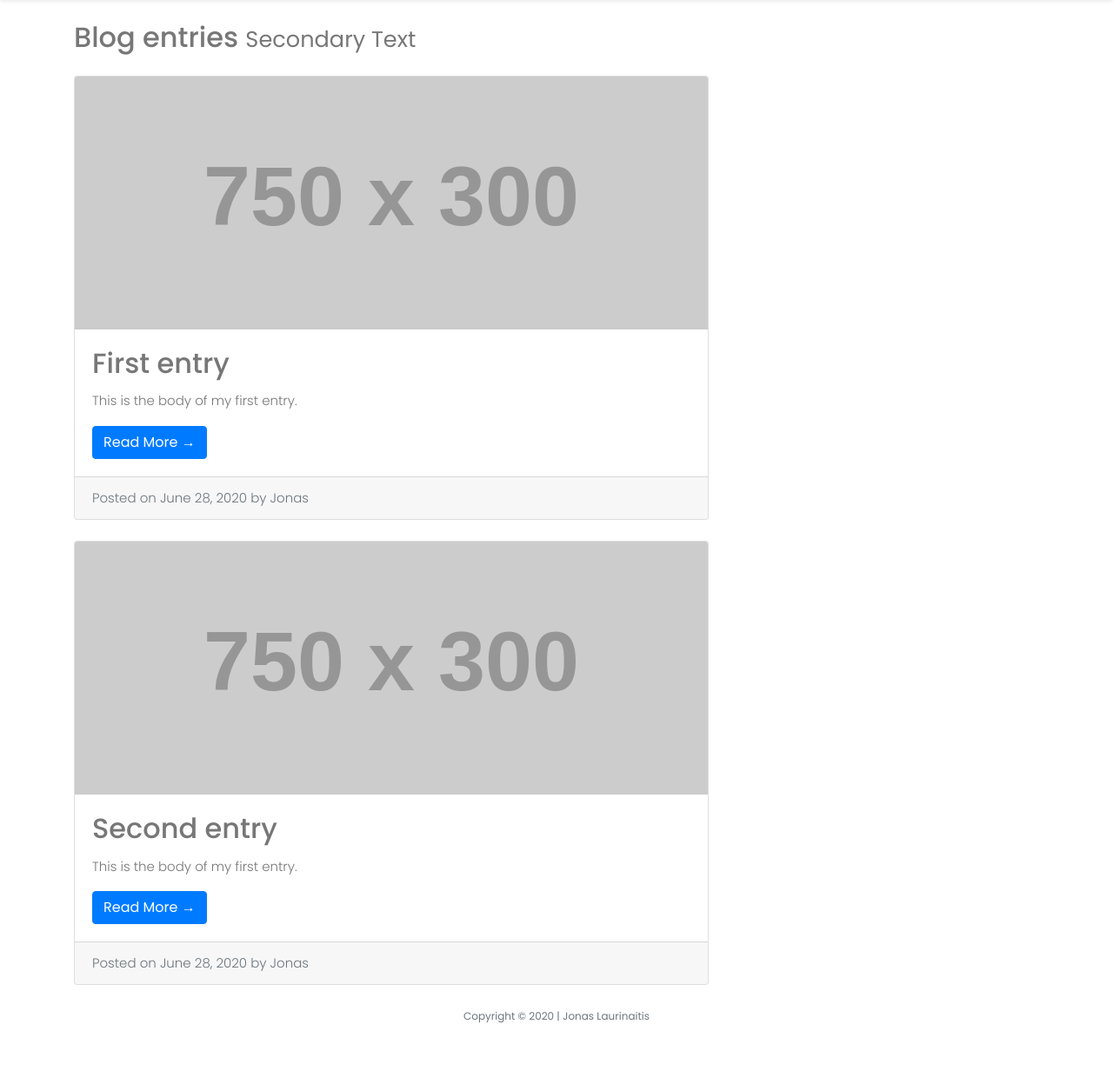
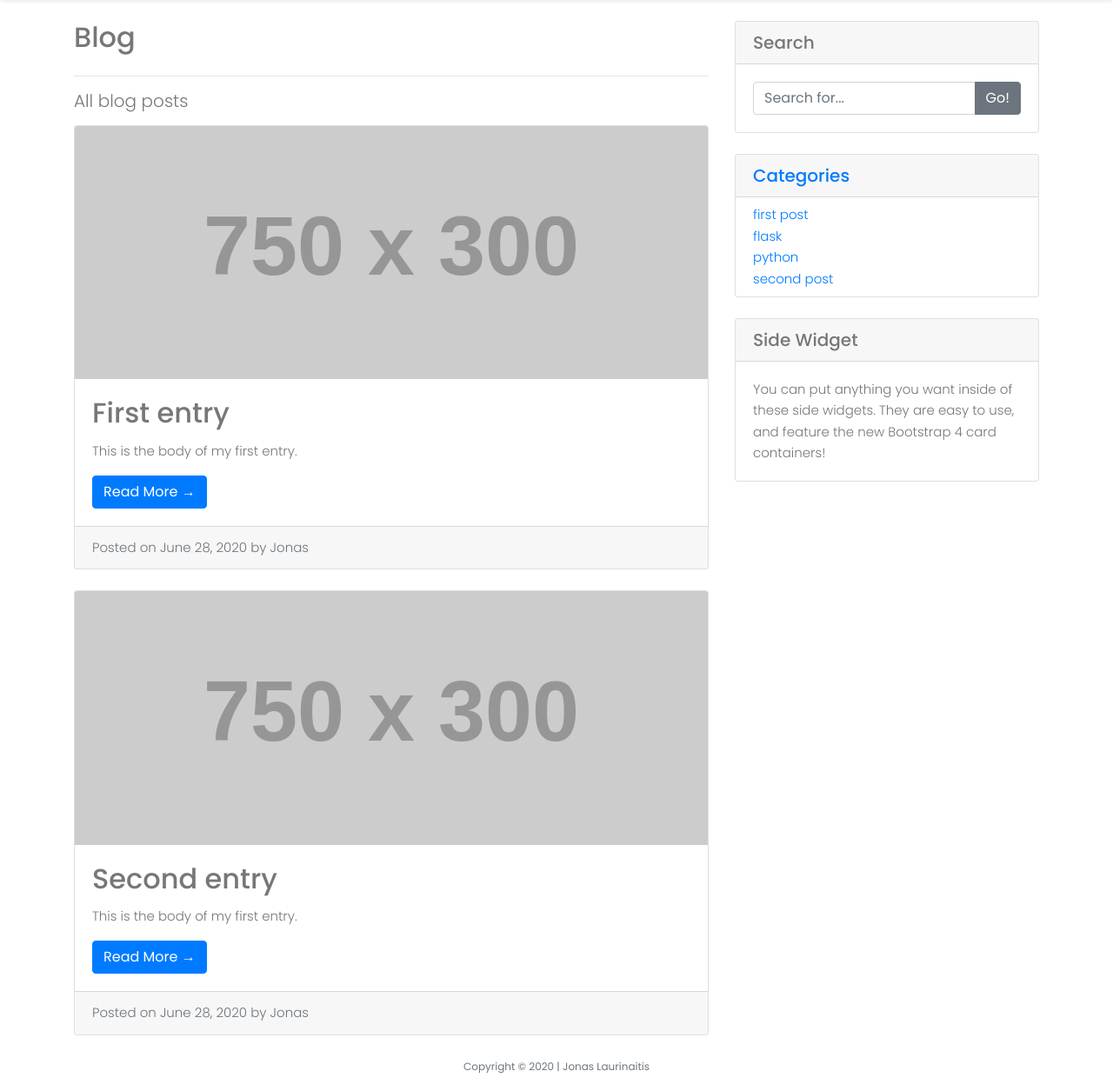
Before and after one commit to JonasLauri/my_resume, a Flask app: page /posts/ in a window 1280 px wide. Shown: the part 60-1315 px from the top of the page at 87% size. Before the commit the page ends 1237 px from the top, so only its background shows below. Run offline with Flask 2, Linux system fonts and the light colour scheme; data comes from the database, SQL or seed files in the repository; grey boxes labelled with a size stand in for pictures from a placeholder-image service; some libraries are stand-ins or nearby versions.

Commit message:
fixed entries views

```diff
--- a/entries/blueprint.py
+++ b/entries/blueprint.py
@@ -8,15 +8,19 @@ entries = Blueprint('entries', __name__, template_folder='templates')
 @entries.route('/')
 def index():
     entries = Entry.query.order_by(Entry.created_timestamp.desc())
-    return object_list('entries/index.html', entries, title='Jonas Laurinaitis - Blog')
+    tags = Tag.query.order_by(Tag.name.asc())
+    return object_list('entries/index.html', entries, title='Jonas Laurinaitis - Blog Posts', tags=tags)
 
-@entries.route('/tags/')
+@entries.route('/categories/')
 def tag_index():
-    pass
+    tags = Tag.query.order_by(Tag.name.asc())
+    return object_list('entries/tag_index.html', tags, title= "Blog Categories")
 
 @entries.route('/category/<slug>/')
 def tag_detail(slug):
-    pass
+    tag = Tag.query.filter(Tag.slug == slug).first_or_404()
+    entries = tag.entries.order_by(Entry.created_timestamp.desc())
+    return object_list('entries/tag_detail.html', entries, tag=tag, title="Blog Category - " + tag.name)
 
 @entries.route('/<slug>/')
 def detail(slug):
--- a/entries/templates/entries/index.html
+++ b/entries/templates/entries/index.html
@@ -2,19 +2,57 @@
 
 
 {% block main %}
-<!-- Blog  page -->
+<!-- Main Blog Page -->
 <div class="container">
     <div class="row">
-        <!-- Blog entries column -->
+
+        <!-- Post Entries Column -->
         <div class="col-md-8">
-            <h2 class="my-4">Blog entries
-                <small>Secondary Text</small>
-            </h2>
-
+            <h2 class="my-4">Blog</h2>
+            <hr>
+            <p class="lead" style="margin-bottom: 16px;">All blog posts</p>
             {% include "includes/_list.html" %}
         </div>
-    </div>
-</div>
 
 
+        <!-- Sidebar Column -->
+        <div class="col-md-4">
+            <!-- Search Widget -->
+            <div class="card my-4">
+                <h5 class="card-header">Search</h5>
+                <div class="card-body">
+                    <div class="input-group">
+                        <input type="text" class="form-control" placeholder="Search for...">
+                        <span class="input-group-append">
+                            <button class="btn btn-secondary" type="button">Go!</button>
+                        </span>
+                    </div>
+                </div>
+            </div>
+            <!-- Posts Categories -->
+            <div class="card my-4">
+                <h5 class="card-header"><a href="{{ url_for('entries.tag_index') }}">Categories</a></h5>
+                <div class="card-body py-2">
+                    <ul class="list-unstyled mb-0">
+                        {% for tag in tags %}
+                        <li><a href="{{ url_for('entries.tag_detail', slug=tag.slug)
+                            }}">{{ tag.name }}</a></li>
+                        {% endfor %}
+                    </ul>
+                </div>
+            </div>
+            <!-- Side Widget -->
+            <div class="card my-4">
+                <h5 class="card-header">Side Widget</h5>
+                <div class="card-body">
+                    You can put anything you want inside of these side widgets. They are easy to use, and feature
+                    the new Bootstrap 4 card containers!
+                </div>
+            </div>
+        </div>
+
+    <!-- End Row -->
+    </div>
+<!-- End Container -->
+</div>
 {% endblock %}
```
Also changed, not shown: entries/templates/entries/detail.html (+10 -51 lines), entries/templates/entries/tag_detail.html (added, +17 -0 lines), entries/templates/entries/tag_index.html (added, +27 -0 lines).
